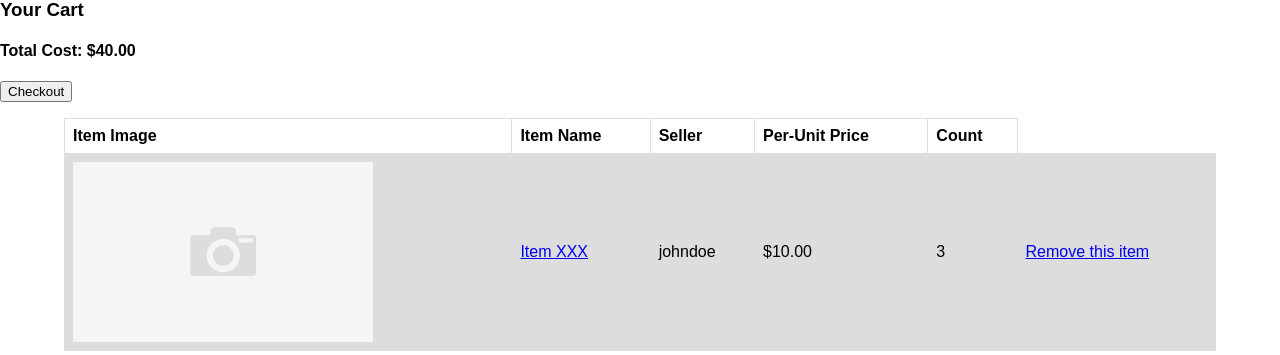
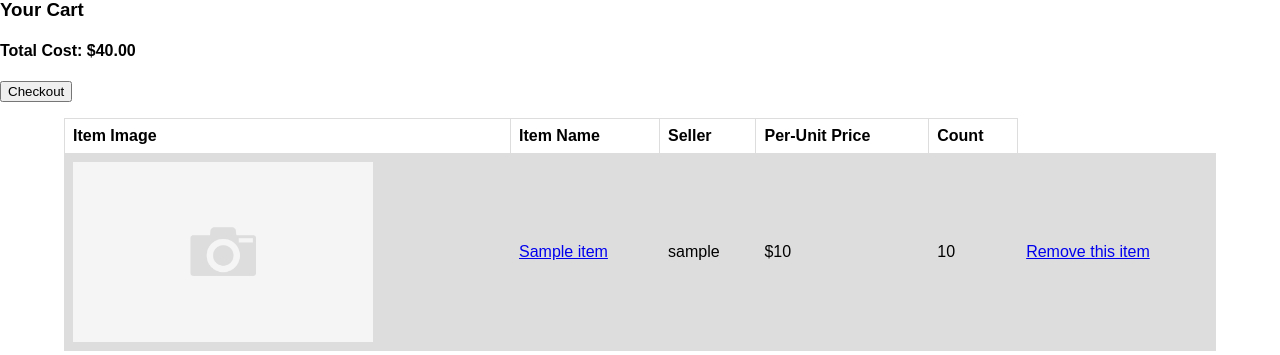
Before and after one commit to silaslenihan/Mini-Amazon, a Flask app: template templates/cart.html in a window 1280 px wide. Shown: the part 164-519 px from the top of the page. Run offline with Flask 2, Linux system fonts and the light colour scheme; the visitor is signed in with stand-in values (Sample User, id 1); the template is opened without the code that fills it: most values are stand-ins (such as "Sample title", 1, 10 or a date in 2020); some libraries are stand-ins or nearby versions.

Commit message:
Finish cart + product description bug fix

```diff
--- a/templates/cart.html
+++ b/templates/cart.html
@@ -18,14 +18,16 @@
 				<th>Per-Unit Price</th>
 				<th>Count</th>
 			</tr>
+			{% for item in items %}
 			<tr>
 				<td><img src="../static/images/default-img.gif" alt="Default product image" style="max-width: 300;max-height: 300"></td>
-				<td><p><a href="{{url_for('productDescription', itemid=3)}}">Item XXX</a></p></td>
-				<td><p>johndoe</p></td>
-				<td><p>$10.00</p></td>
-				<td><p>3</p></td>
+				<td><p><a href="{{url_for('productDescription', itemid=item.item_id)}}">{{item.name}}</a></p></td>
+				<td><p>{{item.seller_username}}</p></td>
+				<td><p>${{item.price_per_item}}</p></td>
+				<td><p>{{item.quantity}}</p></td>
 				<td><p><a href="{{url_for('removeFromCart')}}">Remove this item</a></p></td>
 			</tr>
+			{% endfor %}
 		</table>
 	</div>
 	{% endblock %}
--- a/templates/productDescription.html
+++ b/templates/productDescription.html
@@ -22,6 +22,7 @@
           <form action="{{url_for('addItem')}}" id={{seller.username}} method="POST">
             <input type="hidden" id="seller" name="seller" value={{seller.username}}>
             <input type="hidden" id="price" name="price" value={{seller.price}}>
+            <input type="hidden" id="itemid" name="itemid" value={{data.item_id}}>
           </form>
   				<tr>
   					<td>{{seller.username}}</td>
```
